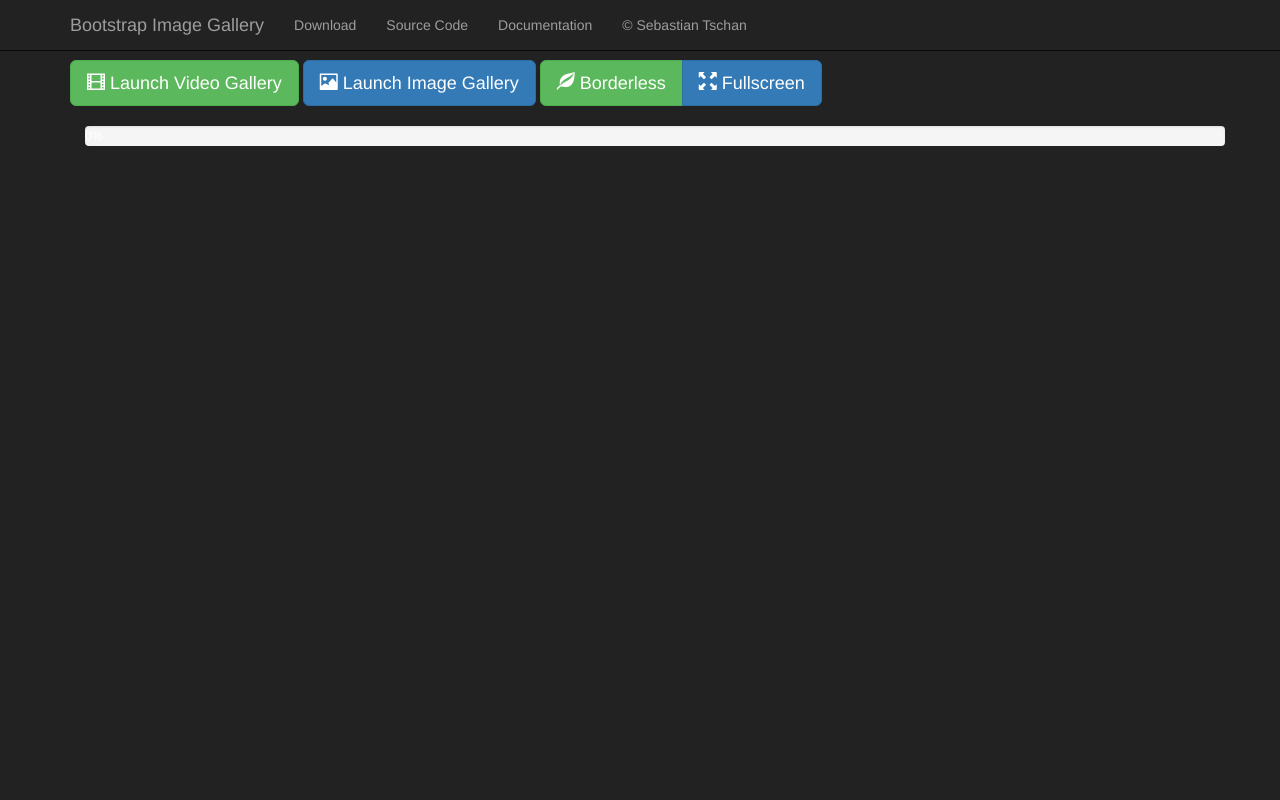
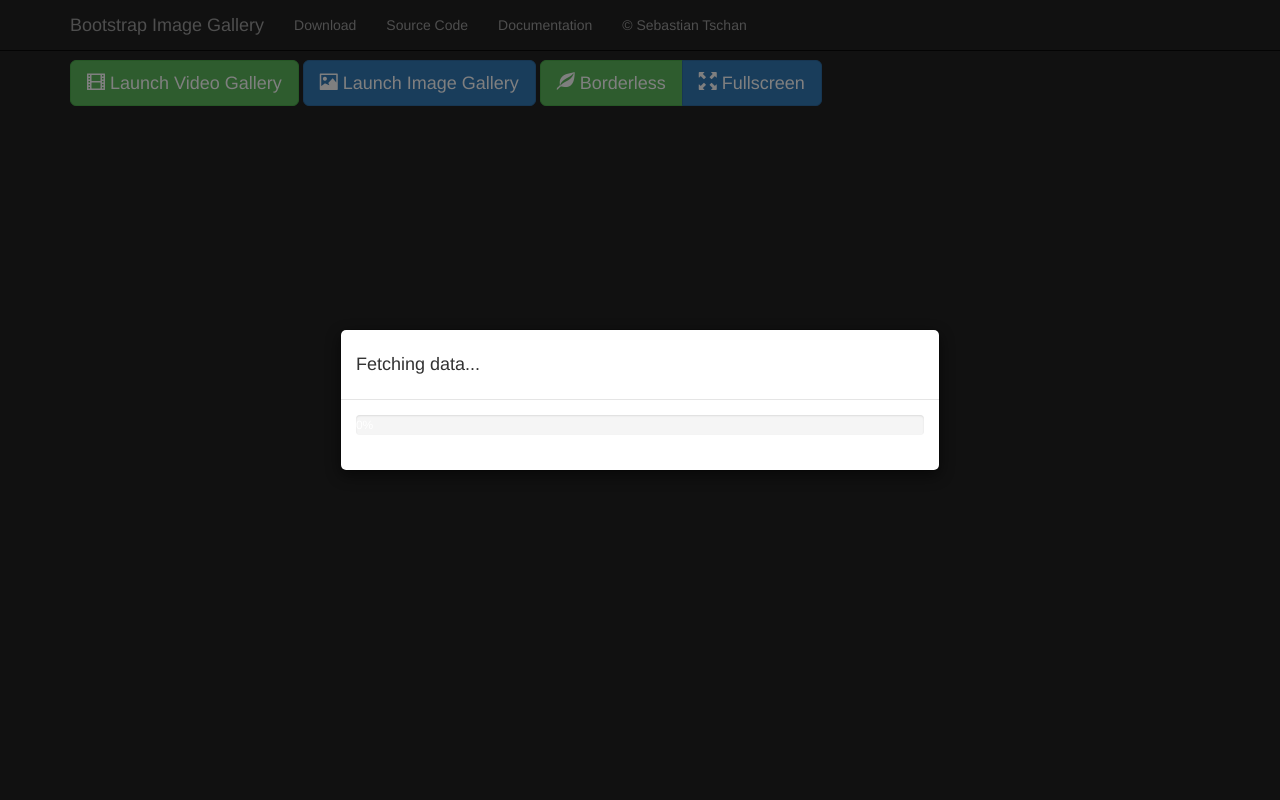
Before and after one commit to vitalydudarev/LocalImageGallery, a Flask app: page / in a window 1280 px wide. Run offline with Flask 2, Linux system fonts and the light colour scheme; some libraries are stand-ins or nearby versions.

Commit message:
Made progress bar as modal dialog.

```diff
--- /dev/null
+++ b/static/css/modal.css
@@ -0,0 +1,18 @@
+.modal {
+  text-align: center;
+  padding: 0!important;
+}
+
+.modal:before {
+  content: '';
+  display: inline-block;
+  height: 100%;
+  vertical-align: middle;
+  margin-right: -4px;
+}
+
+.modal-dialog {
+  display: inline-block;
+  text-align: left;
+  vertical-align: middle;
+}
--- a/static/js/script.js
+++ b/static/js/script.js
@@ -17,6 +17,9 @@
   var intervalId;
   setLoadDataInterval();
 
+  var waitDialog = $('#waitDialogModal');
+  showWaitDialog();
+
   // Load demo images from flickr:
   function loadData() {
     $.ajax({
@@ -29,13 +32,10 @@
 
       var progress = parseInt(result.processed / result.total * 100, 10);
 
-      $('#progressBar')
-        .prop('style', 'width:' + progress + '%')
-        .prop('aria-valuenow', progress)
-        .text(progress + '%')
+      updateProgressBar(progress);
 
       if (progress == 100)
-        $('#progress').css('display', 'none');
+        closeWaitDialog();
 
       var linksContainer = $('#links')
 
@@ -48,6 +48,21 @@
           .appendTo(linksContainer)
       })
     })
+  }
+
+  function updateProgressBar(progress) {
+    $('#progressBar')
+      .prop('style', 'width:' + progress + '%')
+      .prop('aria-valuenow', progress)
+      .text(progress + '%')
+  }
+
+  function showWaitDialog() {
+    waitDialog.modal('show');
+  }
+
+  function closeWaitDialog() {
+    waitDialog.modal('hide');
   }
 
   function setLoadDataInterval() {
--- a/templates/index.html
+++ b/templates/index.html
@@ -24,6 +24,7 @@
 <link rel="stylesheet" href="static/css/blueimp-gallery.min.css">
 <link rel="stylesheet" href="static/css/bootstrap-image-gallery.css">
 <link rel="stylesheet" href="static/css/demo.css">
+<link rel="stylesheet" href="static/css/modal.css">
 </head>
 <body>
 <div class="navbar navbar-default navbar-fixed-top navbar-inverse">
@@ -72,9 +73,19 @@
         </div>
     </form>
     <br>
-    <div class="container">
-      <div class="progress" id="progress">
-        <div class="progress-bar progress-bar-striped active" role="progressbar" aria-valuenow="0" aria-valuemin="0" aria-valuemax="100" style="width:0%;" id="progressBar">0%
+    <!-- Modal -->
+    <div class="modal fade" id="waitDialogModal" tabindex="-1" role="dialog" aria-labelledby="myModalLabel" aria-hidden="true" data-backdrop="static" data-keyboard="false">
+      <div class="modal-dialog">
+        <div class="modal-content">
+          <div class="modal-header">
+              <h4>Fetching data...</h4>
+          </div>
+          <div class="modal-body">
+            <div class="progress" id="progress">
+                <div class="progress-bar progress-bar-striped active" role="progressbar" aria-valuenow="0" aria-valuemin="0" aria-valuemax="100" style="width:0%;" id="progressBar">0%
+                </div>
+            </div>
+          </div>
         </div>
       </div>
     </div>
```
